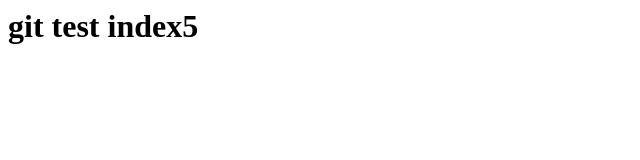
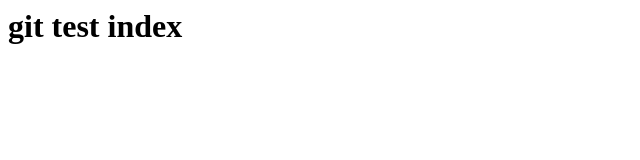
Before and after one commit to youliangxiazi/minnan17, a plain HTML site: page gittest/index.html in a window 1280 px wide. Shown: the full height of the page, 0-640 px from the left. Drawn offline with Linux system fonts and the light colour scheme.

Commit message:
Update index.html

```diff
--- a/gittest/index.html
+++ b/gittest/index.html
@@ -3,6 +3,6 @@
     <title>tittest</title>
   </head>
   <body>
-    <h1>git test index5</h1>
+    <h1>git test index</h1>
   </body>
 </html>
```
